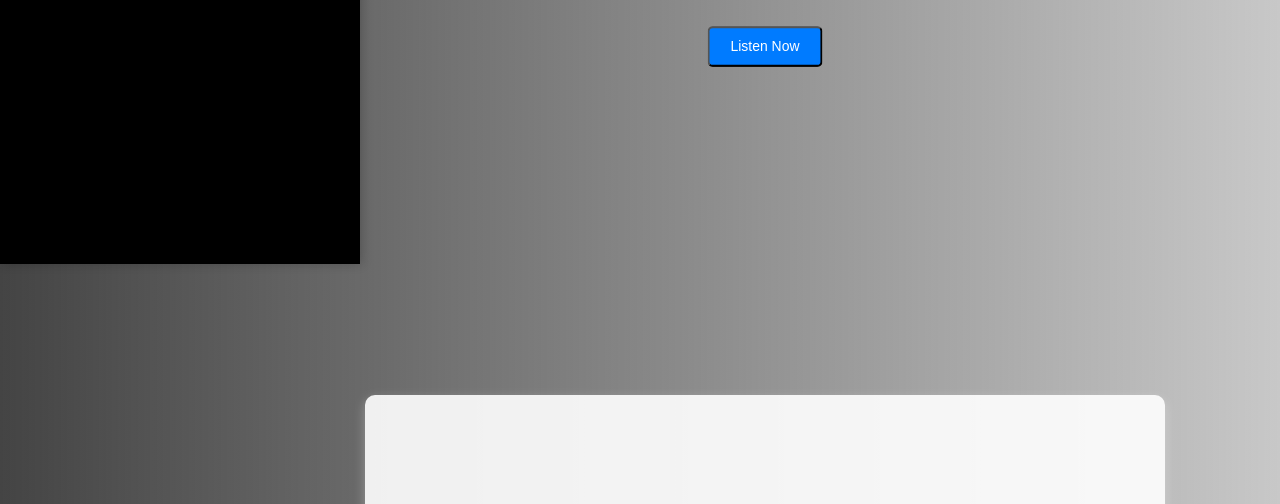
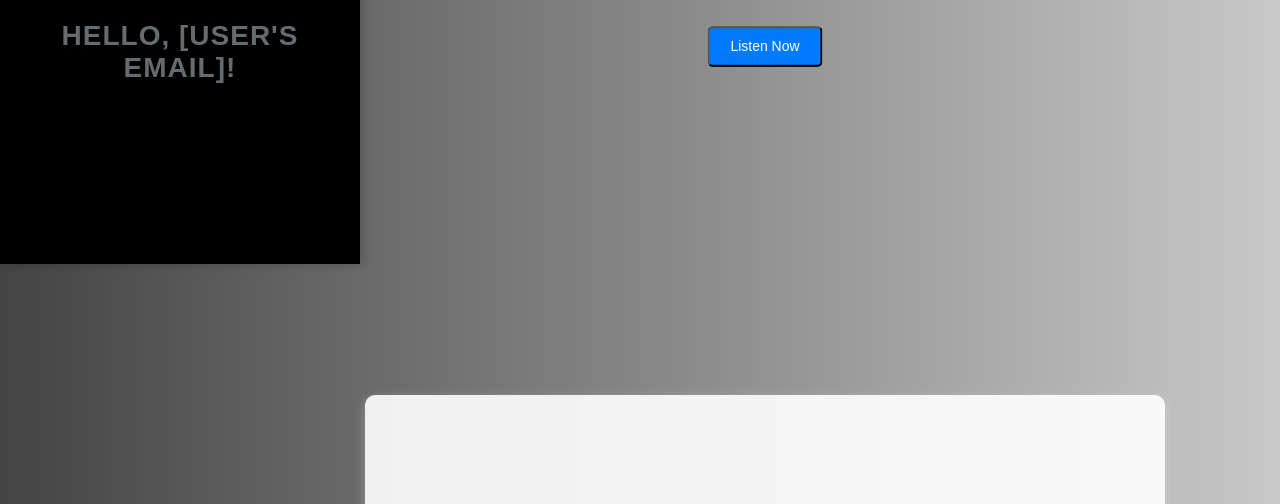
Before and after one commit to Johncodinghere/try, a website: page public/dashboard.html in a window 1280 px wide. Shown: the part 596-1100 px from the top of the page. Drawn offline with Linux system fonts and the light colour scheme; files whose address does not match are found by name.

Commit message:
Update dashboard.html

```diff
--- a/public/dashboard.html
+++ b/public/dashboard.html
@@ -453,9 +453,8 @@ body {
         <a href="#music" class="nav-link" data-section="music"><i class="fas fa-music"></i> Music</a>
         <a href="#merch" class="nav-link" data-section="merch"><i class="fas fa-store"></i> Merch</a>
         <a href="#gallery" class="nav-link" data-section="gallery"><i class="fas fa-images"></i> Gallery</a>
-
         <a href="#" id="logoutLink" onclick="performLogout()" ><i class="fas fa-sign-out-alt" aria-hidden="true"></i>Logout</a>
-
+        <h2>Hello, <span id="userEmail">[User's Email]</span>!</h2>
     </div>
 
 
```
